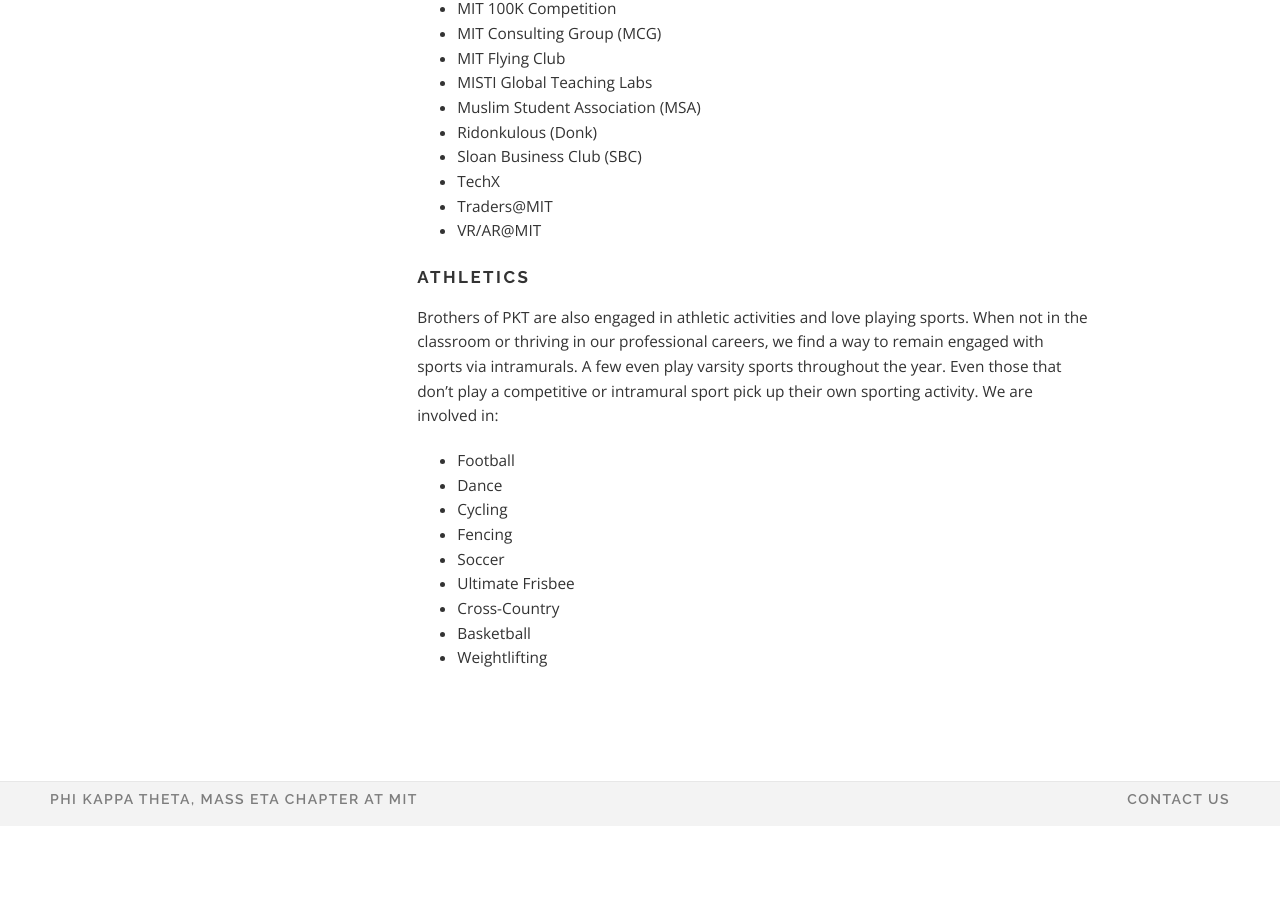
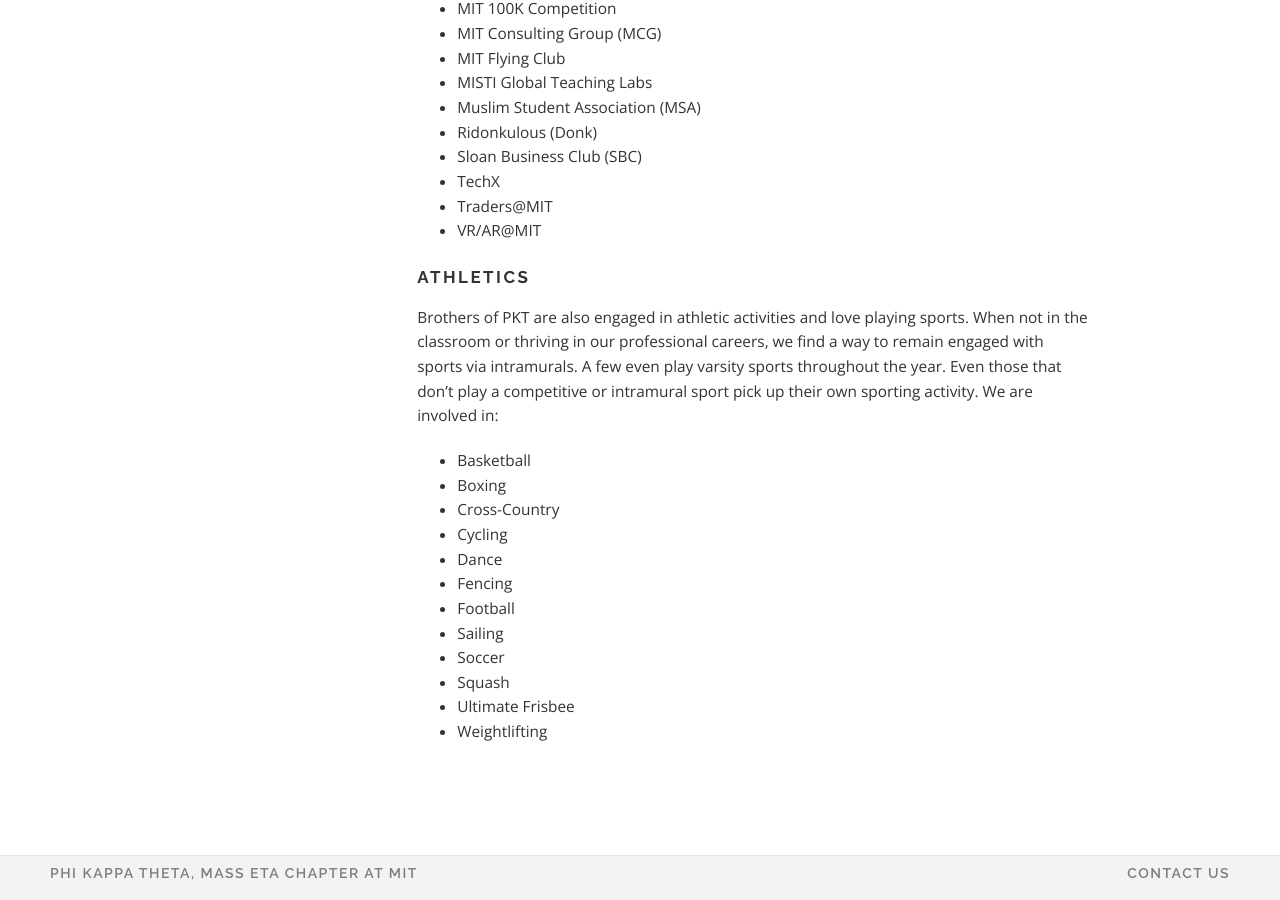
Before and after one commit to pktmasseta/pktmasseta.github.io, a Jekyll site: the page built from _brothers/index.md, in a window 1280 px wide and 900 px high, scrolled down 2845 px. Built offline with Jekyll 4.4.1, drawn with Linux system fonts in a browser that asks for light colours; before the commit the page ends 3671 px from its top, so only the background shows below that.

Commit message:
updated athletics items

```diff
--- a/_brothers/index.md
+++ b/_brothers/index.md
@@ -107,12 +107,15 @@
 
 Brothers of PKT are also engaged in athletic activities and love playing sports. When not in the classroom or thriving in our professional careers, we find a way to remain engaged with sports via intramurals. A few even play varsity sports throughout the year. Even those that don't play a competitive or intramural sport pick up their own sporting activity. We are involved in:
 
+- Basketball
+- Boxing
+- Cross-Country
+- Cycling
+- Dance
+- Fencing
 - Football
-- Dance
-- Cycling
-- Fencing
+- Sailing
 - Soccer
+- Squash
 - Ultimate Frisbee
-- Cross-Country
-- Basketball
 - Weightlifting
```
Also changed, not shown: 1 other file.
